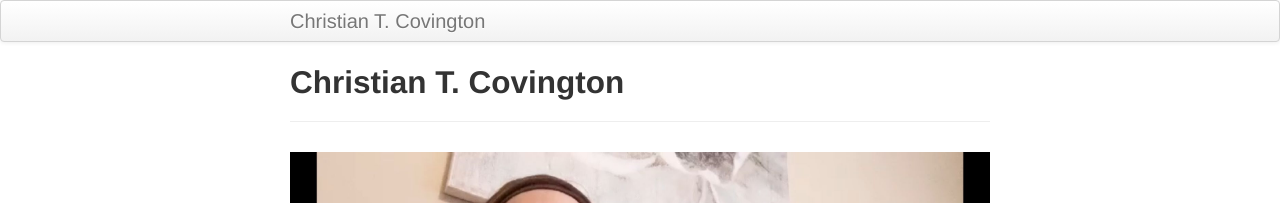
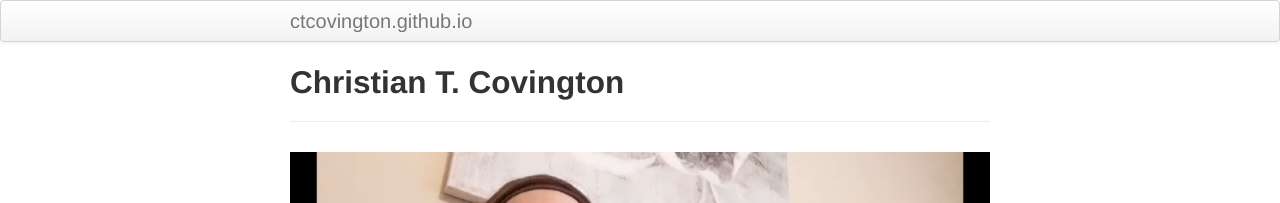
Before and after one commit to ctcovington/ctcovington.github.io, a Jekyll site: the page built from index.md, in a window 1280 px wide. Shown: the top 203 px of the page. Built offline with Jekyll 4.4.1, drawn with Linux system fonts in a browser that asks for light colours.

Commit message:
remove config title

```diff
--- a/_config.yml
+++ b/_config.yml
@@ -8,7 +8,7 @@ highlighter: rouge
 # Themes are encouraged to use these universal variables
 # so be sure to set them if your theme uses them.
 #
-title : Christian T. Covington
+title :
 author :
   name : Christian Covington
   email : christian.t.covington@gmail.com
```
